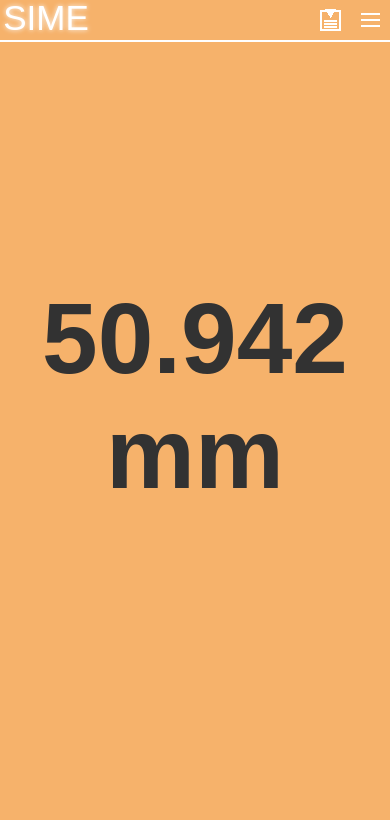
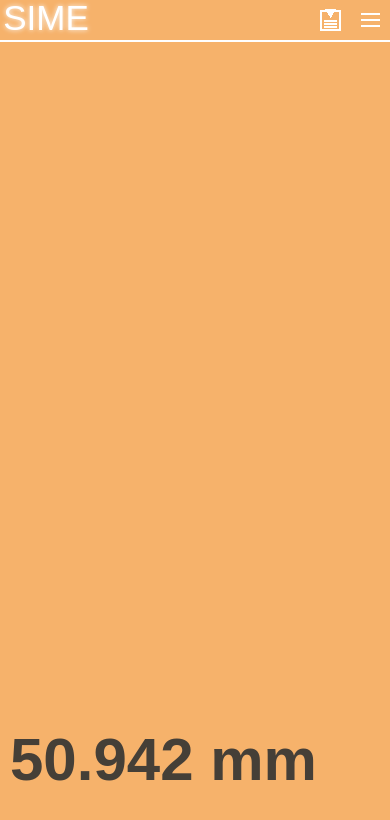
Before and after one commit to haciendo/sime-ui-minimo, a plain HTML site: page www/main.html in a window 390 px wide. Drawn offline with Linux system fonts and the light colour scheme; some packages are replaced by stand-ins of ours.

Commit message:
JT: interfaz mejorada para medicion en tiempo real

```diff
--- a/www/main.html
+++ b/www/main.html
@@ -29,6 +29,9 @@
 			<div id="overlay_medicion"></div>
 
 			<div id="valorMedicion">
+				00.000
+			</div>
+			<div id="valorMedicionTiempoReal">
 				00.000
 			</div>
 		</div>
@@ -71,6 +74,7 @@
 		<div id="brillo_toolbar">
 			<div id="brillo_toolbar_centro"></div>
 		</div>
+
 		<div id="options_list">
 			<div id="link_pantalla_configuracion" class="link_pantalla">
 				Configuracion
--- a/www/pantalla_medicion.css
+++ b/www/pantalla_medicion.css
@@ -19,16 +19,30 @@
 #pantalla_medicion
 #valorMedicion{
 	position: absolute;
-	width: 100%;
-	top: 30%;
+	width: 98%;
+	top: 50px;
 
 	text-align: center;
 	color: rgb(50, 50, 50);
 	font-size: 100px;
 	font-weight: bold;
+	display: none;
 
 }
 
+
+#pantalla_medicion
+#valorMedicionTiempoReal{
+	position: absolute;
+	right: 10px;
+	left: 10px;
+	bottom: 50px;
+
+	color: rgb(50, 50, 50);
+	font-size: 60px;
+	font-weight: bold;
+
+}
 
 
 
--- a/www/pantalla_medicion.js
+++ b/www/pantalla_medicion.js
@@ -14,24 +14,38 @@ var pantalla_medicion = function() {
 
 
 	gestor_medicion.onMedicionTiempoReal(function(medicion){
-		ui.find('#valorMedicion').text(medicion.valor + ' ' +  medicion.unidad);
+		ui.find('#valorMedicionTiempoReal').text(medicion.valor + ' ' +  medicion.unidad);
 	});
 
 
 	gestor_medicion.onMedicion(function(medicion){
-		ui.find('#valorMedicion').text(medicion.valor + ' ' +  medicion.unidad);
+		var valorMedicion = ui.find('#valorMedicion');
 
+		valorMedicion.text(medicion.valor + ' ' +  medicion.unidad);
+		valorMedicion.show();
 
-		var overlay = ui.find('#overlay_medicion');
+		var overlay = ui.find('#overlay_medicion, #valorMedicion');
 
 		overlay.show();
 		overlay.css({opacity: 1});
 
 		overlay.animate({
 			opacity: 0
-		}, 600, function(){
+		}, 2000, function(){
 			overlay.hide();
+
 		});
+
+
+		var valorMedicionTiempoReal = ui.find('#valorMedicionTiempoReal');
+
+		valorMedicionTiempoReal.show();
+		valorMedicionTiempoReal.css({opacity: 0});
+
+		valorMedicionTiempoReal.animate({
+			opacity: 0.9
+		}, 2000);
+
 
 	});
 };
```
Also changed, not shown: 3 other files.
